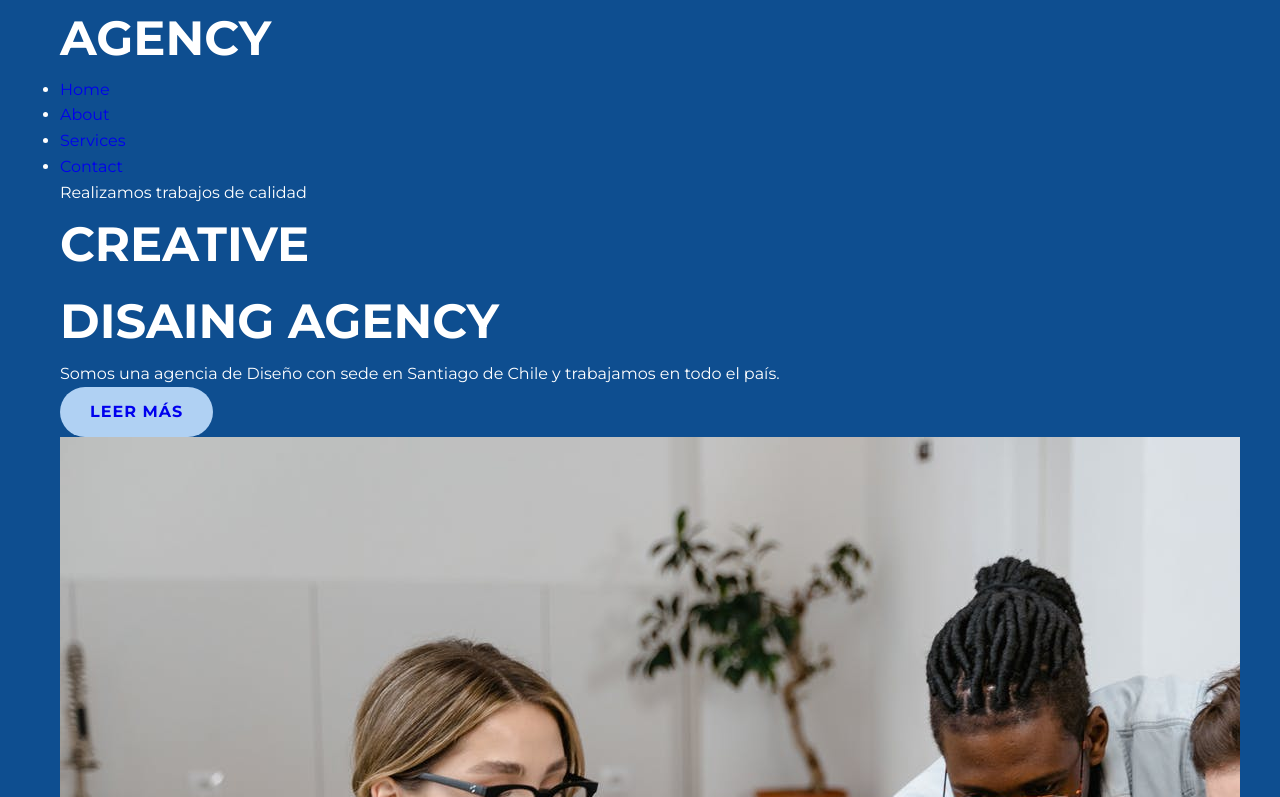
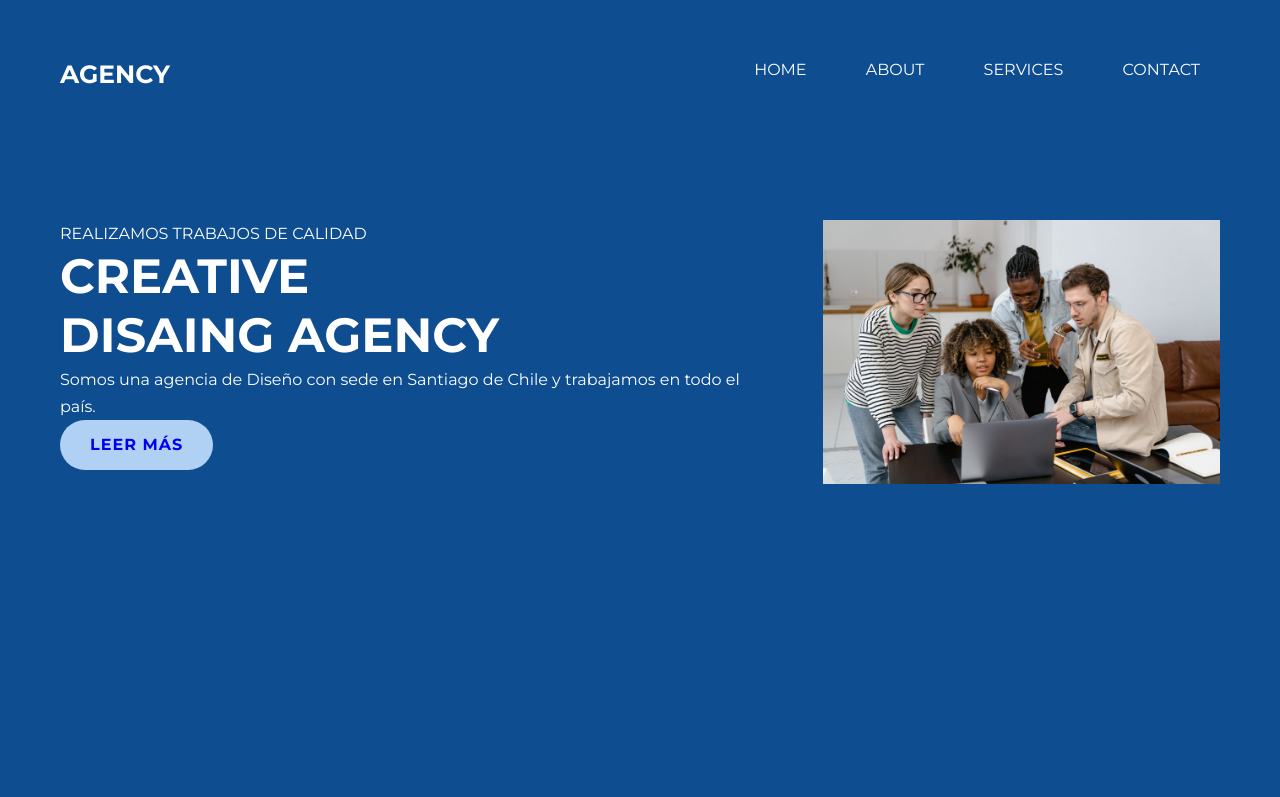
Before and after one commit to gitFreyder/web-site-html5, a plain HTML site: page index.html in a window 1280 px wide. Shown: the top 797 px of the page. Drawn offline with Linux system fonts and the light colour scheme.

Commit message:
agregando estilos alas demas secciones de la pagina

```diff
--- a/index.html
+++ b/index.html
@@ -90,11 +90,11 @@
 
         <form action="">
             <div class="form-group">
-                <label for="name"></label>
+                <label for="name">Nombre</label>
                 <input type="text" class="form-control">
             </div>
             <div class="form-group">
-                <label for="email"></label>
+                <label for="email">Email</label>
                 <input type="email" class="form-control">
             </div>
             <div class="form-group">
--- a/style.css
+++ b/style.css
@@ -70,3 +70,103 @@ a{
 .btn-show{
     background: var(--color-secundary);
 }
+
+/*-------Main-header-------*/
+#main-header{
+    height: 100vh;
+}
+
+
+#main-header h1{
+
+    font-weight: 700;
+    line-height: 3.7rem;
+    text-transform: uppercase;
+}
+
+#main-header #navbar{
+    overflow: auto;
+    padding: 20px 20px;
+
+}
+#navbar a{
+    color: #FFFF;
+}
+
+#navbar .logo{
+    float: left;
+    padding-top: 25px;
+    font-size: 25px;
+    height: 100px;
+}
+
+#navbar ul{
+    list-style-type: none;
+    float: right;
+    text-transform: uppercase;
+}
+
+#navbar ul li{
+    display: inline-block;
+    margin-left: 15px;
+    line-height: 100px;
+}
+
+#navbar ul li a{
+    padding: 20px;
+    text-align: center;
+}
+
+
+
+
+/*--------showcase-------*/
+.showcase{
+    padding: 80px 0;
+}
+.showcase .showcase-row{
+    display: flex;
+    justify-content: center;
+}
+.showcase-row .showcase-row-img{
+    width: 400px;
+    height: 400px;
+    background-size: cover;
+
+}
+
+.showcase-row .showcase-row-img img{
+    width: 100%;
+}
+
+.showcase-row .showcase-row-txt{
+    padding-right: 50px;
+}
+
+.showcase-row .showcase-row-txt p:first-child{
+    text-transform: uppercase;
+}
+
+
+
+
+
+/*------Formulario--------*/
+form .form-group label{
+
+    display: inline-block;
+    margin-bottom: 6px;
+    color: #FFFF;
+}
+form .form-group {
+    margin-bottom: 16px;
+}
+
+form .form-control{
+    width: 100%;
+    padding: 7px 12px;
+    font-size: 1rem;
+    border: none;
+    border-radius: 5px;
+    outline: none;
+}
```
